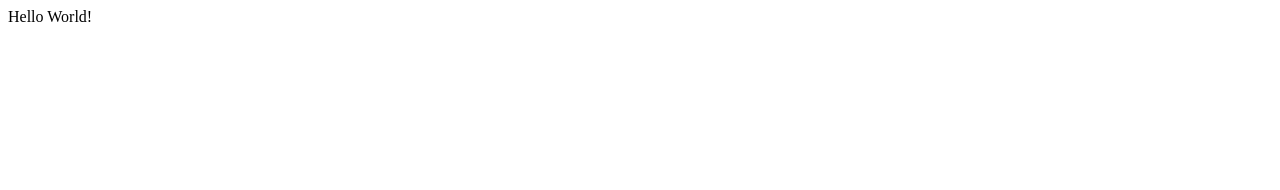
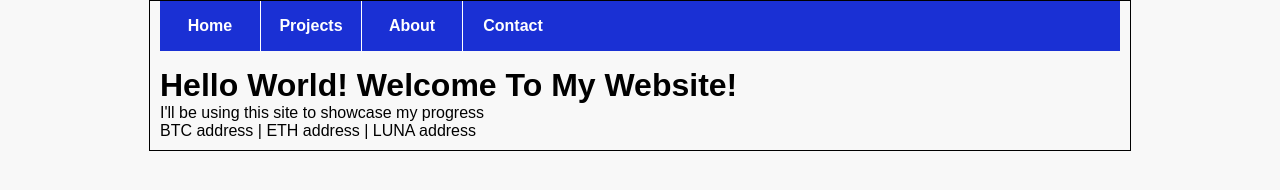
Before and after one commit to mikestarrdev/personal-website, a plain HTML site: page index.html in a window 1280 px wide. Drawn offline with Linux system fonts and the light colour scheme.

Commit message:
added nav bar

```diff
--- a/index.html
+++ b/index.html
@@ -1,10 +1,27 @@
 <!DOCTYPE html>
 <html lang="en">
   <head>
-    <title>My Website</title>
+	<meta charset="utf-8">
+	<meta http-equiv="X-UA-COMPATIBLE" content=""IE=edge">
+  	<meta name="viewport" content="width=device-width, initial-scale=1">
+    <link rel="stylesheet" href="style.css" />
+    <title>Mike's Profile</title>
   </head>
   <body>
-    Hello World!
+	  <div class="container">
+	  <nav>
+      <ul>
+        <li><a href="#">Home</a></li>
+        <li><a href="#">Projects</a></li>
+        <li><a href="#">About</a></li>
+        <li><a href="#">Contact</a></li>
+      </ul>
+    </nav>
+    <h1>Hello World! Welcome To My Website!</h1>
+    <p>I'll be using this site to showcase my progress</p>
+	<footer><p><span class="ctypto-address">BTC address</span> | <span class="ctypto-address">ETH address</span> | <span class="crypto-address">LUNA address</span></footer></p>
+	</div>
+    <script src="script.js"></script>
+
   </body>
-  <html></html>
 </html>
--- /dev/null
+++ b/style.css
@@ -0,0 +1,53 @@
+* {
+  padding: 0;
+  margin: 0;
+}
+
+body {
+  font-family: Arial, Helvetica, sans-serif;
+  background-color: rgb(248, 248, 248);
+}
+
+.container {
+  width: 75%;
+  margin: auto;
+  padding: 0px 10px 10px;
+  border: 0.5px solid black;
+}
+
+nav {
+  background-color: #1a30d4;
+  height: 50px;
+  margin-bottom: 1em;
+}
+
+nav ul {
+  height: 50px;
+  /* width: 450px; */
+  margin: 0 auto;
+}
+
+nav ul li {
+  list-style-type: none;
+  width: 100px;
+  float: left;
+  border-right: 1px solid white;
+  text-align: center;
+  font-weight: 600;
+}
+
+li a {
+  text-decoration: none;
+  color: white;
+  line-height: 50px;
+  display: block;
+}
+
+li a:hover {
+  background-color: yellow;
+  color: black;
+}
+
+li:last-child {
+  border: none;
+}
```
